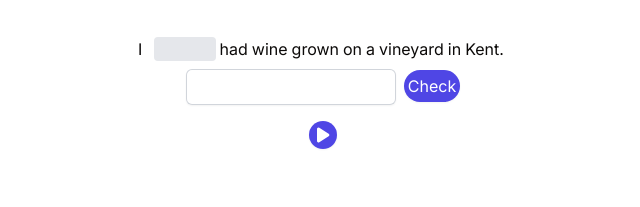
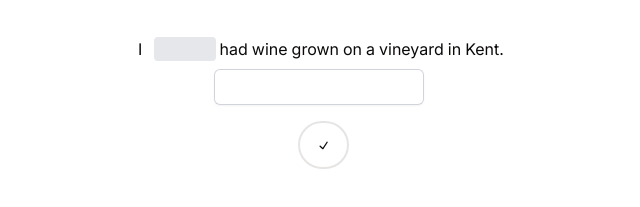
Before and after one commit to HialeahLiam/language-recognition, a Next.js app: page /practice in a window 1280 px wide. Both pictures are taken after a click on the button "Start practice". Shown: the part 283-490 px from the top of the page, without its empty margins (317-957 px from the left). Built offline with nearby package versions, Linux system fonts and the light colour scheme.

Commit message:
restyled check button with radix icon #11

```diff
--- a/components/AuditoryRecognition.tsx
+++ b/components/AuditoryRecognition.tsx
@@ -1,6 +1,8 @@
 "use client";
 import React, { useEffect, useRef, useState } from "react";
 import { PlayIcon } from "@heroicons/react/20/solid";
+import { Button } from "./ui/button";
+import { CheckIcon } from "@radix-ui/react-icons";
 
 interface Props {
   snippet: {
@@ -136,29 +138,24 @@ function AuditoryRecognition({ snippet, onNextSnippet }: Props) {
           value={guess}
           autoComplete="off"
         />
-        <button
-          type="button"
-          onClick={handleCheckGuess}
-          className="rounded-full bg-indigo-600 p-1 text-white shadow-sm hover:bg-indigo-500 focus-visible:outline focus-visible:outline-2 focus-visible:outline-offset-2 focus-visible:outline-indigo-600"
-        >
-          Check
-        </button>
       </div>
-      <button
-        type="button"
-        onClick={handlePlay}
-        className="rounded-full bg-indigo-600 p-1 text-white shadow-sm hover:bg-indigo-500 focus-visible:outline focus-visible:outline-2 focus-visible:outline-offset-2 focus-visible:outline-indigo-600"
+      <Button
+        onClick={handleCheckGuess}
+        className="rounded-full h-12 aspect-square border-2"
+        variant={"outline"}
       >
-        <PlayIcon className="h-5 w-5" aria-hidden="true" />
-      </button>
+        <CheckIcon></CheckIcon>
+      </Button>
       {guessRevealed && (
-        <button
-          type="button"
-          onClick={handleContinue}
-          className="rounded-md bg-white px-2.5 py-1.5 text-sm font-semibold text-gray-900 shadow-sm ring-1 ring-inset ring-gray-300 hover:bg-gray-50"
-        >
+        // <Button
+        //   onClick={handleContinue}
+        //   className="rounded-md bg-white px-2.5 py-1.5 text-sm font-semibold text-gray-900 shadow-sm ring-1 ring-inset ring-gray-300 hover:bg-gray-50"
+        // >
+        //   Continue
+        // </Button>
+        <Button onClick={handleContinue} className="">
           Continue
-        </button>
+        </Button>
       )}
     </div>
   );
--- a/package.json
+++ b/package.json
@@ -10,6 +10,7 @@
   },
   "dependencies": {
     "@heroicons/react": "^2.0.18",
+    "@radix-ui/react-icons": "^1.3.0",
     "@radix-ui/react-slot": "^1.0.2",
     "@types/node": "20.4.2",
     "@types/react": "18.2.15",
```
Also changed, not shown: 1 other file (tests, documents, lock files or other folders).
